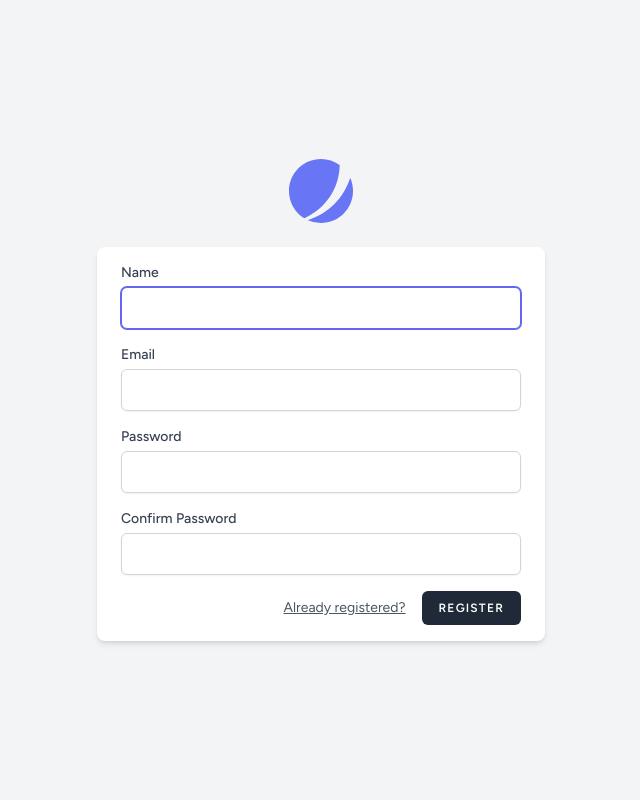
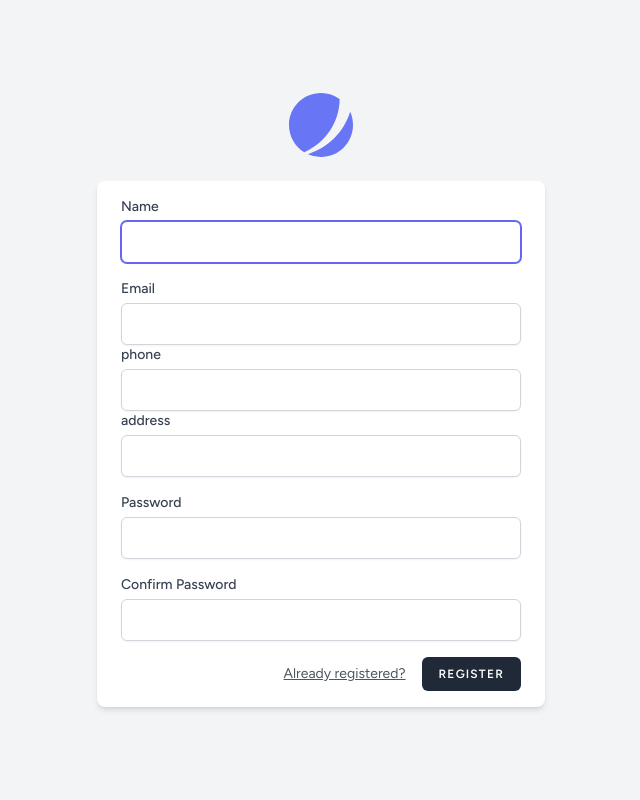
Before and after one commit to sachinijayasundara/Hospital-Laravel, a Laravel app: page /register in a window 1280 px wide. Shown: the whole page, without its empty margins (319-959 px from the left). Run offline with Laravel 9, Linux system fonts and the light colour scheme; style sheets or scripts are compiled from the project's sources; some libraries are stand-ins or nearby versions.

Commit message:
Add more columns in register

```diff
--- a/resources/views/auth/register.blade.php
+++ b/resources/views/auth/register.blade.php
@@ -17,6 +17,16 @@
             <div class="mt-4">
                 <x-label for="email" value="{{ __('Email') }}" />
                 <x-input id="email" class="block mt-1 w-full" type="email" name="email" :value="old('email')" required autocomplete="username" />
+            </div>
+
+            <div>
+                <x-label for="phone" value="{{ __('phone') }}" />
+                <x-input id="phone" class="block mt-1 w-full" type="text" name="phone" :value="old('phone')" required autofocus autocomplete="phone" />
+            </div>
+
+            <div>
+                <x-label for="address" value="{{ __('address') }}" />
+                <x-input id="address" class="block mt-1 w-full" type="text" name="address" :value="old('address')" required autofocus autocomplete="address" />
             </div>
 
             <div class="mt-4">
```
Lines whose indentation alone changed are shown as unchanged.
